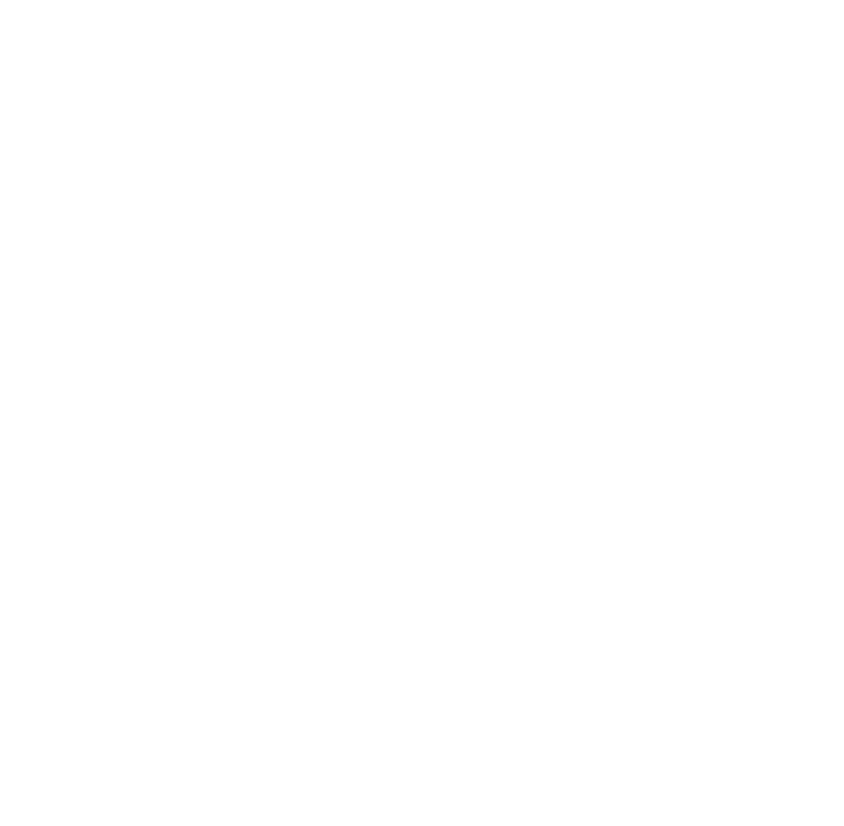
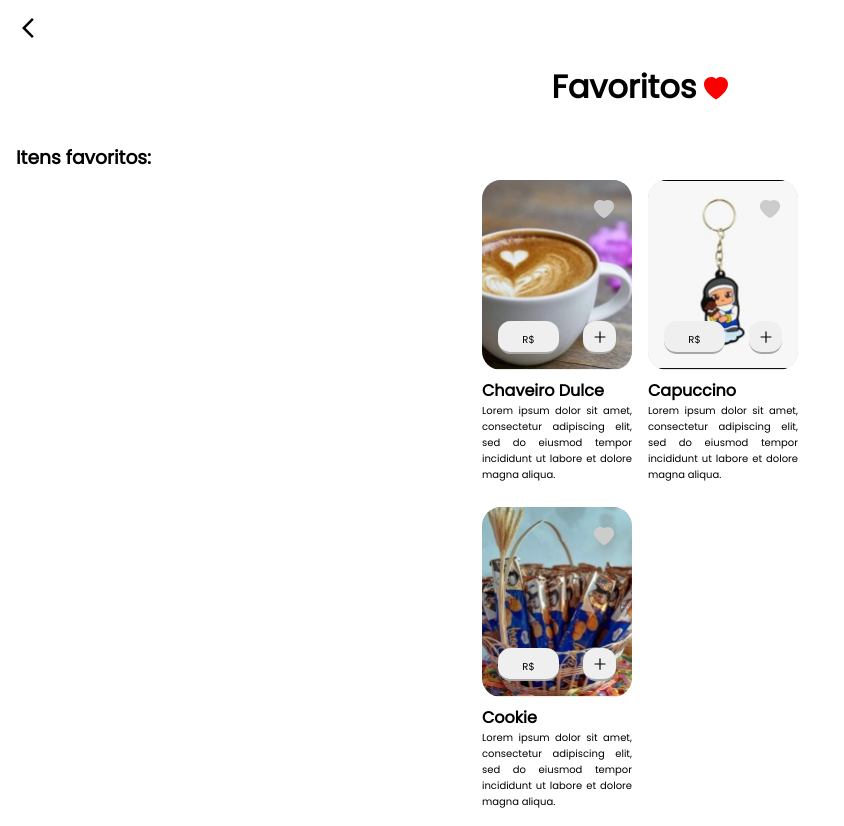
Before and after one commit to deivomaciel/OSID, a React (Create React App) app: page /favorite in a window 1280 px wide. Before the commit this address had no page. Shown: the whole page, without its empty margins (0-844 px from the left). Before the commit the page ends 800 px from the top, so only its background shows below. Built offline with nearby package versions, Linux system fonts and the light colour scheme.

Commit message:
Feat: Adicionada a tela de favoritos

```diff
--- a/src/App.js
+++ b/src/App.js
@@ -1,5 +1,4 @@
 import './App.css';
-import Home from './Components/Home';
 import AppRoutes from './routes/AppRoutes';
 
 function App() {
--- /dev/null
+++ b/src/Components/Favorites/index.js
@@ -0,0 +1,62 @@
+import { MdArrowBackIosNew } from 'react-icons/md'
+import { BsFillHeartFill } from 'react-icons/bs'
+import Product from '../Product'
+import Produto2 from '../../assets/product2.jpeg'
+import Produto3 from '../../assets/produto3.jpeg'
+import Produto7 from '../../assets/produto7.jpeg'
+import './styles.css'
+
+function Favorite() {
+    return (
+        <div>
+            <header className='title-header'>
+                <a href='/' id='back'>
+                    <span>
+                        <MdArrowBackIosNew size={24}/>
+                    </span>
+                </a>
+            </header>
+
+            <div className='favorite-title'>
+                <h1>Favoritos</h1>
+
+                <span>
+                    <BsFillHeartFill size={24} fill='#FB0000' />
+                </span>
+            </div>
+
+            <div className='show-itens'>
+                <h3> Itens favoritos:</h3>
+
+                <div className='grid-container'>
+                    <div className='itens-container'>
+                        <Product
+                            info='Lorem ipsum dolor sit amet, consectetur adipiscing elit, sed do eiusmod tempor incididunt ut labore et dolore magna aliqua.'
+                            src={Produto2}
+                            title='Chaveiro Dulce'
+                            class={'fav'}
+                            favInfo='fav-info'
+                        />
+
+                        <Product
+                            info='Lorem ipsum dolor sit amet, consectetur adipiscing elit, sed do eiusmod tempor incididunt ut labore et dolore magna aliqua.'
+                            src={Produto3}
+                            title='Capuccino'
+                            class={'fav'}
+                            favInfo='fav-info'
+                        />
+                        <Product
+                            info='Lorem ipsum dolor sit amet, consectetur adipiscing elit, sed do eiusmod tempor incididunt ut labore et dolore magna aliqua.'
+                            src={Produto7}
+                            title='Cookie'
+                            class={'fav'}
+                            favInfo='fav-info'
+                        />
+                    </div>
+                </div>
+            </div>
+        </div>
+    )
+ }
+
+ export default Favorite
--- /dev/null
+++ b/src/Components/Favorites/styles.css
@@ -0,0 +1,36 @@
+.title-header {
+    padding: 16px;
+}
+
+.favorite-title {
+    display: flex;
+    justify-content: center;
+    align-items: center;
+    font-size: 16px;
+}
+
+.favorite-title span {
+    margin-top: 10px;
+    margin-left: 8px;
+}
+
+.show-itens {
+    padding: 16px;
+    margin-top: 16px;
+}
+
+.grid-container {
+    display: flex;
+    justify-content: center;
+    align-items: center;
+}
+
+.itens-container {
+    display: grid;
+    grid-template-columns: 1fr 1fr;
+    gap: 16px;
+}
+
+.itens-container > .product-content {
+    width: 150px;
+}
--- a/src/Components/Home/styles.css
+++ b/src/Components/Home/styles.css
@@ -88,6 +88,11 @@
     scroll-behavior: smooth;
 }
 
+.lojas-container::-webkit-scrollbar,
+.product-container::-webkit-scrollbar {
+    display: none;
+}
+
 .lojas-btn-container:nth-child(1) p {
     margin-top: 10px;
 }
--- a/src/Components/Product/index.js
+++ b/src/Components/Product/index.js
@@ -12,7 +12,7 @@
 
     return (
         <div className='product-content'>
-            <div className='product'>
+            <div className={`product ${props.class}`}>
                 <img src={props.src} />
                 <button className='favorite' onClick={() => {addProduct()}}>
                     <span>
@@ -38,7 +38,7 @@
                 </div>
             </div>
 
-            <div className='product-info'>
+            <div className={`product-info ${props.favInfo}`}>
                 <h3>{props.title}</h3>
                 <p>{props.info}</p>
             </div>
--- a/src/Components/Product/styles.css
+++ b/src/Components/Product/styles.css
@@ -85,3 +85,8 @@
     font-size: 10px;
     text-align: justify;
 }
+
+.fav,
+.fav-info p {
+    width: 150px;
+}
--- a/src/routes/AppRoutes.js
+++ b/src/routes/AppRoutes.js
@@ -1,6 +1,7 @@
 import { BrowserRouter, Route, Routes } from "react-router-dom";
 import Home from "../Components/Home";
 import Coupon from '../Components/Coupon'
+import Favorite from "../Components/Favorites";
 
 function AppRoutes() {
     return (
@@ -9,6 +10,7 @@
                 <Routes>
                     <Route path="/" element={<Home />} />
                     <Route path="/coupon" element={<Coupon />} />
+                    <Route path="/favorite" element={<Favorite />} />
                 </Routes>
             </BrowserRouter>
         </div>
```
Also changed, not shown: src/Components/Login/index.js (deleted, +0 -39 lines).
